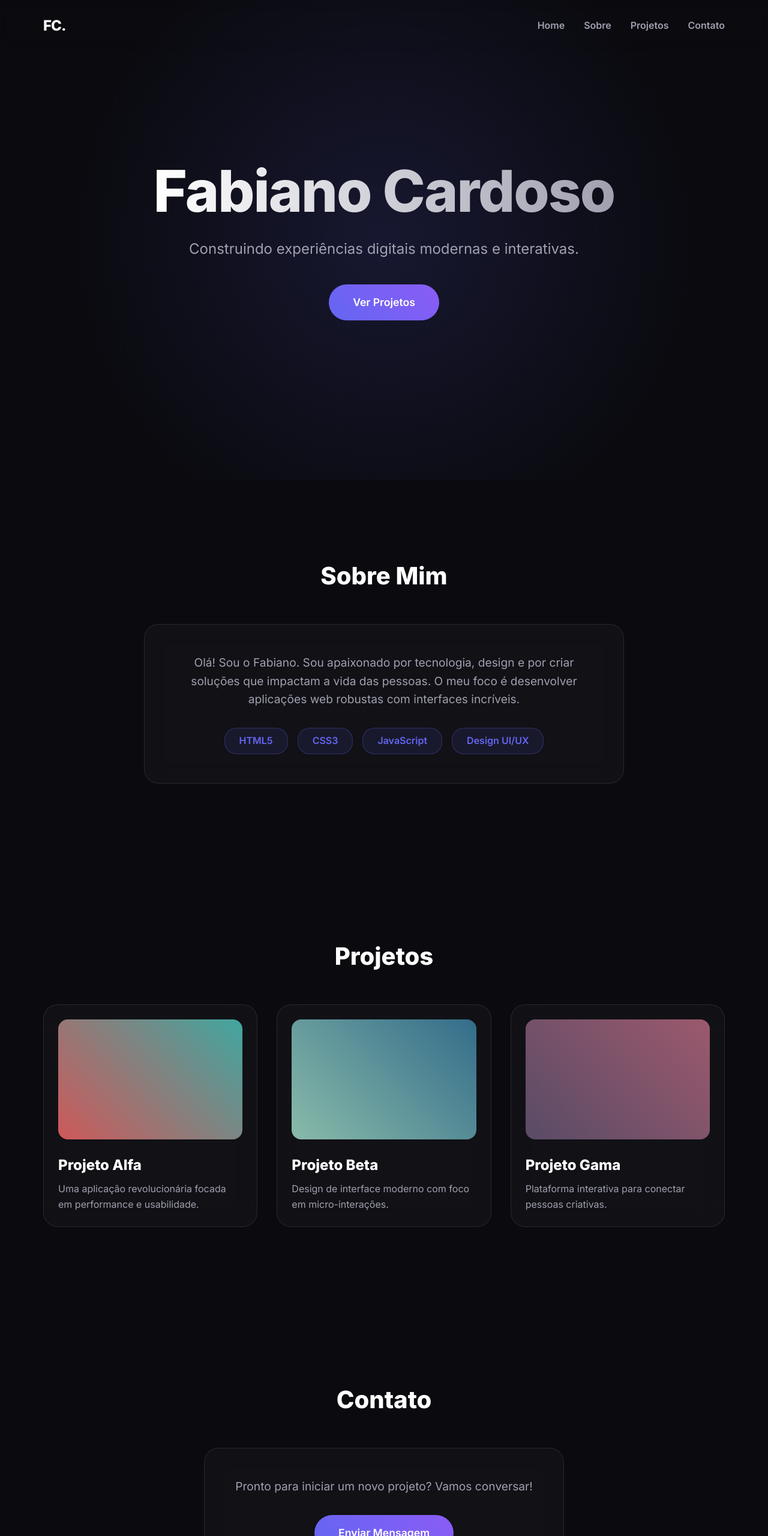
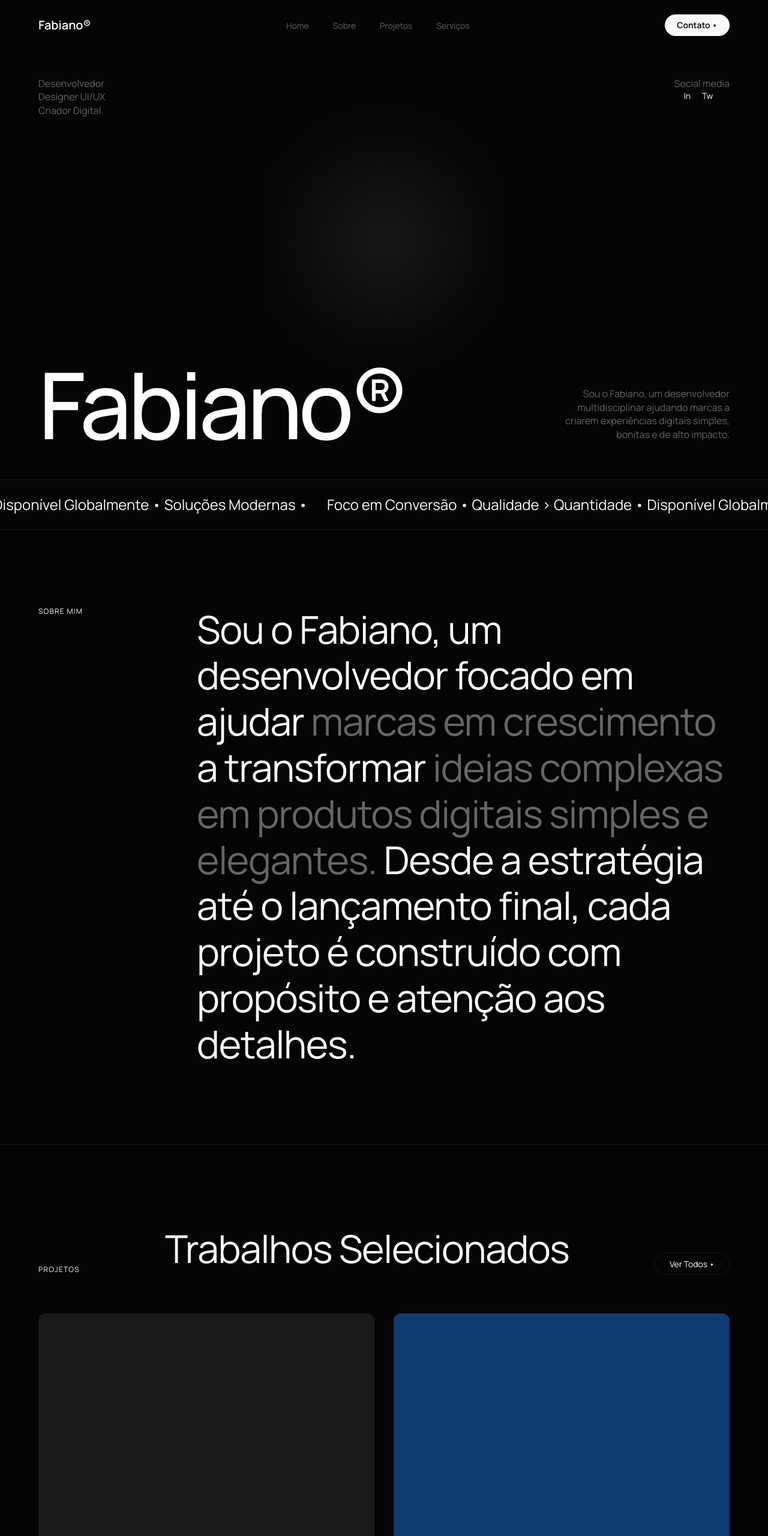
Before and after one commit to FabianoVBC/fabianovbc.github.io, a plain HTML site: page index.html in a window 1280 px wide. Shown: the top 2560 px of the page at 60% size. Drawn offline with Linux system fonts and the light colour scheme.

Commit message:
Update design to match Dribbble reference

```diff
--- a/index.html
+++ b/index.html
@@ -4,88 +4,174 @@
     <meta charset="UTF-8">
     <meta name="viewport" content="width=device-width, initial-scale=1.0">
     <title>Fabiano Cardoso | Portfolio</title>
-    <meta name="description" content="Portfolio pessoal de Fabiano Cardoso. Desenvolvedor e criador.">
+    <meta name="description" content="Portfolio de Fabiano Cardoso">
     <link rel="stylesheet" href="styles.css">
-    <link href="https://fonts.googleapis.com/css2?family=Inter:wght@300;400;600;800&display=swap" rel="stylesheet">
+    <link rel="preconnect" href="https://fonts.googleapis.com">
+    <link rel="preconnect" href="https://fonts.gstatic.com" crossorigin>
+    <link href="https://fonts.googleapis.com/css2?family=Manrope:wght@300;400;500;600;700&display=swap" rel="stylesheet">
 </head>
 <body>
-    <nav id="navbar">
-        <div class="nav-content">
-            <a href="#" class="logo">FC.</a>
+
+    <!-- Navbar -->
+    <nav class="navbar">
+        <a href="#" class="nav-logo">Fabiano®</a>
         <ul class="nav-links">
             <li><a href="#home">Home</a></li>
             <li><a href="#about">Sobre</a></li>
             <li><a href="#projects">Projetos</a></li>
-                <li><a href="#contact">Contato</a></li>
+            <li><a href="#services">Serviços</a></li>
         </ul>
-        </div>
+        <a href="#contact" class="nav-contact">Contato •</a>
     </nav>
 
+    <!-- Hero Section -->
     <header id="home" class="hero">
-        <div class="hero-content">
-            <h1 class="glitch-effect" data-text="Fabiano Cardoso">Fabiano Cardoso</h1>
-            <p class="subtitle">Construindo experiências digitais modernas e interativas.</p>
-            <a href="#projects" class="cta-button">Ver Projetos</a>
+        <div class="hero-top">
+            <div class="hero-roles">
+                <p>Desenvolvedor</p>
+                <p>Designer UI/UX</p>
+                <p>Criador Digital</p>
             </div>
-        <div class="hero-background"></div>
+            <div class="hero-social">
+                <p>Social media</p>
+                <div class="social-icons">
+                    <a href="#">In</a>
+                    <a href="#">Tw</a>
+                </div>
+            </div>
+        </div>
+
+        <div class="hero-center">
+            <!-- Placeholder para a foto central vazada -->
+            <div class="hero-image-placeholder"></div>
+        </div>
+
+        <div class="hero-bottom">
+            <h1 class="hero-title">Fabiano®</h1>
+            <div class="hero-desc">
+                <p>Sou o Fabiano, um desenvolvedor multidisciplinar ajudando marcas a criarem experiências digitais simples, bonitas e de alto impacto.</p>
+            </div>
+        </div>
     </header>
 
-    <section id="about" class="section">
-        <div class="container">
-            <h2 class="section-title">Sobre Mim</h2>
-            <div class="about-content glass-card">
-                <p>Olá! Sou o Fabiano. Sou apaixonado por tecnologia, design e por criar soluções que impactam a vida das pessoas. O meu foco é desenvolver aplicações web robustas com interfaces incríveis.</p>
-                <div class="skills">
-                    <span class="skill-tag">HTML5</span>
-                    <span class="skill-tag">CSS3</span>
-                    <span class="skill-tag">JavaScript</span>
-                    <span class="skill-tag">Design UI/UX</span>
+    <!-- Marquee -->
+    <div class="marquee-container">
+        <div class="marquee-content">
+            <span>Foco em Conversão • Qualidade > Quantidade • Disponível Globalmente • Soluções Modernas •</span>
+            <span>Foco em Conversão • Qualidade > Quantidade • Disponível Globalmente • Soluções Modernas •</span>
         </div>
+    </div>
+
+    <!-- About Section -->
+    <section id="about" class="section about-section">
+        <div class="label-col">
+            <p class="section-label">SOBRE MIM</p>
+        </div>
+        <div class="content-col">
+            <h2 class="about-text">
+                Sou o Fabiano, um desenvolvedor focado em ajudar <span class="muted">marcas em crescimento</span> a transformar <span class="muted">ideias complexas em produtos digitais simples e elegantes.</span> Desde a estratégia até o lançamento final, cada projeto é construído com propósito e atenção aos detalhes.
+            </h2>
+        </div>
+    </section>
+
+    <!-- Projects Section -->
+    <section id="projects" class="section projects-section">
+        <div class="projects-header">
+            <p class="section-label">PROJETOS</p>
+            <h2 class="section-title">Trabalhos Selecionados</h2>
+            <a href="#" class="view-all">Ver Todos •</a>
+        </div>
+
+        <div class="projects-grid">
+            <div class="project-card">
+                <div class="project-img bg-dark-gray"></div>
+                <div class="project-info">
+                    <h3>Identidade Nova</h3>
+                    <span class="project-year">/2026</span>
+                </div>
+                <p class="project-category">Brand Identity</p>
+            </div>
+            <div class="project-card">
+                <div class="project-img bg-blue"></div>
+                <div class="project-info">
+                    <h3>CapWave</h3>
+                    <span class="project-year">/2026</span>
+                </div>
+                <p class="project-category">Product Design</p>
+            </div>
+            <div class="project-card">
+                <div class="project-img bg-red"></div>
+                <div class="project-info">
+                    <h3>Vertex Space</h3>
+                    <span class="project-year">/2025</span>
+                </div>
+                <p class="project-category">Web Design</p>
+            </div>
+            <div class="project-card">
+                <div class="project-img bg-green"></div>
+                <div class="project-info">
+                    <h3>Evermark</h3>
+                    <span class="project-year">/2025</span>
+                </div>
+                <p class="project-category">Logo Design</p>
             </div>
         </div>
     </section>
 
-    <section id="projects" class="section">
-        <div class="container">
-            <h2 class="section-title">Projetos</h2>
-            <div class="projects-grid">
-                <div class="project-card glass-card">
-                    <div class="project-image" style="background: linear-gradient(45deg, #FF6B6B, #4ECDC4);"></div>
-                    <div class="project-info">
-                        <h3>Projeto Alfa</h3>
-                        <p>Uma aplicação revolucionária focada em performance e usabilidade.</p>
+    <!-- Services Section -->
+    <section id="services" class="section services-section">
+        <div class="label-col">
+            <p class="section-label">O QUE EU FAÇO</p>
         </div>
+        <div class="content-col services-list">
+            <div class="service-item active">
+                <span class="service-num">01</span>
+                <h2>Branding</h2>
             </div>
-                <div class="project-card glass-card">
-                    <div class="project-image" style="background: linear-gradient(45deg, #A8E6CF, #3D84A8);"></div>
-                    <div class="project-info">
-                        <h3>Projeto Beta</h3>
-                        <p>Design de interface moderno com foco em micro-interações.</p>
+            <div class="service-item">
+                <span class="service-num">02</span>
+                <h2>Desenvolvimento</h2>
             </div>
+            <div class="service-item">
+                <span class="service-num">03</span>
+                <h2>Motion</h2>
             </div>
-                <div class="project-card glass-card">
-                    <div class="project-image" style="background: linear-gradient(45deg, #6C5B7B, #C06C84);"></div>
-                    <div class="project-info">
-                        <h3>Projeto Gama</h3>
-                        <p>Plataforma interativa para conectar pessoas criativas.</p>
-                    </div>
-                </div>
+            <div class="service-item">
+                <span class="service-num">04</span>
+                <h2>UI/UX Design</h2>
             </div>
         </div>
     </section>
 
-    <section id="contact" class="section">
-        <div class="container">
-            <h2 class="section-title">Contato</h2>
-            <div class="contact-card glass-card">
-                <p>Pronto para iniciar um novo projeto? Vamos conversar!</p>
-                <a href="mailto:contato@exemplo.com" class="cta-button">Enviar Mensagem</a>
+    <!-- CTA Section -->
+    <section id="contact" class="section cta-section">
+        <h1 class="cta-title">Vamos conversar <span class="arrow">→</span></h1>
+    </section>
+
+    <!-- Footer -->
+    <footer class="footer">
+        <div class="footer-top">
+            <h2 class="footer-logo">Fabiano®</h2>
+            <div class="footer-links">
+                <div class="footer-col">
+                    <a href="#">Home</a>
+                    <a href="#">Sobre</a>
+                    <a href="#">Serviços</a>
+                </div>
+                <div class="footer-col">
+                    <a href="#">Projetos</a>
+                    <a href="#">Blog</a>
+                    <a href="#">Contato</a>
                 </div>
             </div>
-    </section>
-
-    <footer>
-        <p>&copy; 2026 Fabiano Cardoso. Todos os direitos reservados.</p>
+        </div>
+        <div class="footer-bottom">
+            <p>Design inspirado em portfólios premium.</p>
+            <div class="footer-legal">
+                <a href="#">Style guide</a>
+                <a href="#">Licenças</a>
+            </div>
+        </div>
     </footer>
 
     <script src="script.js"></script>
--- a/script.js
+++ b/script.js
@@ -1,15 +1,23 @@
-// Navbar scroll effect
-const navbar = document.getElementById('navbar');
+// Marquee continuous loop clone
+const marqueeContent = document.querySelector('.marquee-content');
+if (marqueeContent) {
+    const clone = marqueeContent.innerHTML;
+    marqueeContent.innerHTML += clone;
+}
 
-window.addEventListener('scroll', () => {
-    if (window.scrollY > 50) {
-        navbar.classList.add('scrolled');
-    } else {
-        navbar.classList.remove('scrolled');
-    }
+// Service items hover effect
+const serviceItems = document.querySelectorAll('.service-item');
+
+serviceItems.forEach(item => {
+    item.addEventListener('mouseenter', () => {
+        // Remove active class from all
+        serviceItems.forEach(i => i.classList.remove('active'));
+        // Add to current
+        item.classList.add('active');
+    });
 });
 
-// Subtle reveal animation for sections
+// Smooth reveal animation
 const observerOptions = {
     root: null,
     rootMargin: '0px',
@@ -28,7 +36,7 @@ const observer = new IntersectionObserver((entries, observer) => {
 
 document.querySelectorAll('.section').forEach(section => {
     section.style.opacity = '0';
-    section.style.transform = 'translateY(30px)';
-    section.style.transition = 'all 0.6s ease-out';
+    section.style.transform = 'translateY(20px)';
+    section.style.transition = 'opacity 0.8s ease-out, transform 0.8s ease-out';
     observer.observe(section);
 });
--- a/styles.css
+++ b/styles.css
@@ -1,11 +1,9 @@
 :root {
-    --bg-color: #0a0a0f;
+    --bg-color: #050505;
     --text-primary: #ffffff;
-    --text-secondary: #a0a0b0;
-    --accent-1: #6366f1;
-    --accent-2: #8b5cf6;
-    --glass-bg: rgba(255, 255, 255, 0.03);
-    --glass-border: rgba(255, 255, 255, 0.1);
+    --text-muted: #666666;
+    --border-color: #1a1a1a;
+    --font-main: 'Manrope', sans-serif;
 }
 
 * {
@@ -15,268 +13,302 @@
 }
 
 body {
-    font-family: 'Inter', sans-serif;
+    font-family: var(--font-main);
     background-color: var(--bg-color);
     color: var(--text-primary);
-    line-height: 1.6;
+    -webkit-font-smoothing: antialiased;
     overflow-x: hidden;
+    line-height: 1.4;
 }
 
-html {
-    scroll-behavior: smooth;
+a {
+    color: var(--text-primary);
+    text-decoration: none;
+}
+
+/* Typography Scale */
+h1 { font-size: clamp(4rem, 12vw, 10rem); font-weight: 500; letter-spacing: -0.04em; }
+h2 { font-size: clamp(2rem, 5vw, 4rem); font-weight: 400; letter-spacing: -0.02em; }
+h3 { font-size: 1.25rem; font-weight: 500; }
+p { font-size: 1rem; color: var(--text-muted); }
+.muted { color: var(--text-muted); }
+
+/* Layout & Grid */
+.section {
+    padding: 8rem 4rem;
+    max-width: 1600px;
+    margin: 0 auto;
+    border-bottom: 1px solid var(--border-color);
+}
+
+.label-col {
+    width: 200px;
+    flex-shrink: 0;
+}
+.section-label {
+    font-size: 0.75rem;
+    text-transform: uppercase;
+    letter-spacing: 0.1em;
+    color: var(--text-primary);
 }
 
 /* Navbar */
-#navbar {
+.navbar {
     position: fixed;
     top: 0;
     width: 100%;
-    padding: 1.5rem 0;
-    z-index: 1000;
-    transition: all 0.3s ease;
-    backdrop-filter: blur(10px);
-    border-bottom: 1px solid transparent;
-}
-
-#navbar.scrolled {
-    padding: 1rem 0;
-    background: rgba(10, 10, 15, 0.8);
-    border-bottom: 1px solid var(--glass-border);
-}
-
-.nav-content {
-    max-width: 1200px;
-    margin: 0 auto;
+    padding: 1.5rem 4rem;
     display: flex;
     justify-content: space-between;
     align-items: center;
-    padding: 0 2rem;
+    z-index: 100;
+    mix-blend-mode: difference;
 }
 
-.logo {
-    font-size: 1.5rem;
-    font-weight: 800;
-    color: var(--text-primary);
-    text-decoration: none;
-    letter-spacing: -1px;
+.nav-logo {
+    font-size: 1.25rem;
+    font-weight: 600;
 }
 
 .nav-links {
     display: flex;
     list-style: none;
-    gap: 2rem;
+    gap: 2.5rem;
 }
 
 .nav-links a {
-    color: var(--text-secondary);
-    text-decoration: none;
-    font-weight: 600;
-    transition: color 0.3s ease;
+    font-size: 0.875rem;
+    color: var(--text-muted);
+    transition: color 0.3s;
 }
 
-.nav-links a:hover {
+.nav-links a:hover { color: var(--text-primary); }
+
+.nav-contact {
+    background: #fff;
+    color: #000;
+    padding: 0.5rem 1.25rem;
+    border-radius: 50px;
+    font-size: 0.875rem;
+    font-weight: 600;
+}
+
+/* Hero */
+.hero {
+    height: 100vh;
+    display: flex;
+    flex-direction: column;
+    justify-content: space-between;
+    padding: 8rem 4rem 4rem 4rem;
+    position: relative;
+    border-bottom: 1px solid var(--border-color);
+}
+
+.hero-top {
+    display: flex;
+    justify-content: space-between;
+    font-size: 0.875rem;
+    z-index: 10;
+}
+
+.hero-roles p, .hero-social p { color: var(--text-muted); }
+.social-icons a { margin-left: 1rem; }
+
+.hero-center {
+    position: absolute;
+    top: 50%;
+    left: 50%;
+    transform: translate(-50%, -50%);
+    width: 400px;
+    height: 500px;
+    background: radial-gradient(circle, #2a2a2a 0%, #050505 70%);
+    opacity: 0.5; /* Placeholder for portrait */
+    z-index: 1;
+}
+
+.hero-bottom {
+    display: flex;
+    justify-content: space-between;
+    align-items: flex-end;
+    z-index: 10;
+}
+
+.hero-title {
+    line-height: 0.8;
+}
+
+.hero-desc {
+    max-width: 300px;
+    text-align: right;
+}
+
+/* Marquee */
+.marquee-container {
+    padding: 1.5rem 0;
+    border-bottom: 1px solid var(--border-color);
+    overflow: hidden;
+    white-space: nowrap;
+    display: flex;
+}
+
+.marquee-content {
+    display: flex;
+    animation: scroll 20s linear infinite;
+}
+
+.marquee-content span {
+    font-size: 1.5rem;
+    margin-right: 2rem;
+}
+
+@keyframes scroll {
+    0% { transform: translateX(0); }
+    100% { transform: translateX(-50%); }
+}
+
+/* About */
+.about-section {
+    display: flex;
+    gap: 4rem;
+}
+
+.about-text {
+    line-height: 1.2;
+    max-width: 1000px;
+}
+
+/* Projects */
+.projects-header {
+    display: flex;
+    justify-content: space-between;
+    align-items: flex-end;
+    margin-bottom: 4rem;
+}
+
+.view-all {
+    padding: 0.5rem 1.5rem;
+    border: 1px solid var(--border-color);
+    border-radius: 50px;
+    font-size: 0.875rem;
+}
+
+.projects-grid {
+    display: grid;
+    grid-template-columns: 1fr 1fr;
+    gap: 4rem 2rem;
+}
+
+.project-img {
+    width: 100%;
+    aspect-ratio: 4/3;
+    border-radius: 12px;
+    margin-bottom: 1.5rem;
+}
+
+.bg-dark-gray { background: #1a1a1a; }
+.bg-blue { background: #0f3b73; }
+.bg-red { background: #7a1515; }
+.bg-green { background: #2f4f3f; }
+
+.project-info {
+    display: flex;
+    justify-content: space-between;
+    align-items: center;
+    margin-bottom: 0.25rem;
+}
+
+/* Services */
+.services-section {
+    display: flex;
+    gap: 4rem;
+}
+
+.services-list {
+    flex-grow: 1;
+}
+
+.service-item {
+    display: flex;
+    align-items: baseline;
+    gap: 2rem;
+    padding: 2rem 0;
+    border-bottom: 1px solid var(--border-color);
+    color: var(--text-muted);
+    transition: color 0.3s;
+    cursor: pointer;
+}
+
+.service-item.active, .service-item:hover {
     color: var(--text-primary);
 }
 
-/* Hero Section */
-.hero {
-    min-height: 100vh;
-    display: flex;
-    align-items: center;
-    justify-content: center;
-    position: relative;
-    padding: 0 2rem;
-    text-align: center;
+.service-num {
+    font-size: 0.875rem;
 }
 
-.hero-background {
-    position: absolute;
-    top: 0;
-    left: 0;
-    width: 100%;
-    height: 100%;
-    background: radial-gradient(circle at center, rgba(99, 102, 241, 0.15) 0%, rgba(10, 10, 15, 1) 70%);
-    z-index: -1;
+.service-item h2 {
+    font-size: clamp(3rem, 6vw, 5rem);
 }
 
-.hero-content {
-    max-width: 800px;
-    animation: fadeUp 1s ease-out;
+/* CTA */
+.cta-section {
+    text-align: center;
+    padding: 12rem 2rem;
+    border-bottom: none;
 }
 
-.hero h1 {
-    font-size: clamp(3rem, 8vw, 6rem);
-    font-weight: 800;
-    line-height: 1.1;
-    margin-bottom: 1.5rem;
-    background: linear-gradient(to right, #fff, #a0a0b0);
-    -webkit-background-clip: text;
-    -webkit-text-fill-color: transparent;
-    letter-spacing: -2px;
+.cta-title {
+    font-size: clamp(3rem, 8vw, 8rem);
 }
 
-.subtitle {
-    font-size: clamp(1.2rem, 3vw, 1.5rem);
-    color: var(--text-secondary);
-    margin-bottom: 2.5rem;
+/* Footer */
+.footer {
+    padding: 4rem;
+    border-top: 1px solid var(--border-color);
 }
 
-.cta-button {
-    display: inline-block;
-    padding: 1rem 2.5rem;
-    font-size: 1.1rem;
-    font-weight: 600;
-    color: var(--text-primary);
-    background: linear-gradient(45deg, var(--accent-1), var(--accent-2));
-    border-radius: 50px;
-    text-decoration: none;
-    transition: transform 0.3s ease, box-shadow 0.3s ease;
-    border: none;
-    cursor: pointer;
+.footer-top {
+    display: flex;
+    justify-content: space-between;
+    margin-bottom: 8rem;
 }
 
-.cta-button:hover {
-    transform: translateY(-3px);
-    box-shadow: 0 10px 20px rgba(99, 102, 241, 0.4);
+.footer-logo {
+    font-size: 3rem;
 }
 
-/* Glassmorphism Classes */
-.glass-card {
-    background: var(--glass-bg);
-    border: 1px solid var(--glass-border);
-    backdrop-filter: blur(20px);
-    border-radius: 24px;
-    padding: 3rem;
-    transition: transform 0.3s ease;
+.footer-links {
+    display: flex;
+    gap: 6rem;
 }
 
-.glass-card:hover {
-    transform: translateY(-5px);
-    background: rgba(255, 255, 255, 0.05);
-}
-
-/* Sections */
-.section {
-    padding: 8rem 2rem;
-    max-width: 1200px;
-    margin: 0 auto;
-}
-
-.section-title {
-    font-size: 2.5rem;
-    margin-bottom: 3rem;
-    font-weight: 800;
-    text-align: center;
-}
-
-/* About Section */
-.about-content {
-    max-width: 800px;
-    margin: 0 auto;
-    text-align: center;
-}
-
-.about-content p {
-    font-size: 1.2rem;
-    color: var(--text-secondary);
-    margin-bottom: 2rem;
-}
-
-.skills {
+.footer-col {
     display: flex;
-    flex-wrap: wrap;
-    justify-content: center;
+    flex-direction: column;
     gap: 1rem;
 }
 
-.skill-tag {
-    padding: 0.5rem 1.5rem;
-    background: rgba(99, 102, 241, 0.1);
-    border: 1px solid rgba(99, 102, 241, 0.3);
-    border-radius: 20px;
-    color: var(--accent-1);
-    font-weight: 600;
+.footer-col a {
+    color: var(--text-muted);
 }
 
-/* Projects Section */
-.projects-grid {
-    display: grid;
-    grid-template-columns: repeat(auto-fit, minmax(300px, 1fr));
-    gap: 2rem;
+.footer-bottom {
+    display: flex;
+    justify-content: space-between;
+    color: var(--text-muted);
+    font-size: 0.875rem;
 }
 
-.project-card {
-    padding: 1.5rem;
-    display: flex;
-    flex-direction: column;
-    gap: 1.5rem;
+.footer-legal a {
+    margin-left: 2rem;
+    color: var(--text-muted);
 }
 
-.project-image {
-    width: 100%;
-    height: 200px;
-    border-radius: 16px;
-    opacity: 0.8;
-    transition: opacity 0.3s ease;
+@media (max-width: 768px) {
+    .section { padding: 4rem 2rem; }
+    .about-section, .services-section { flex-direction: column; gap: 2rem; }
+    .projects-grid { grid-template-columns: 1fr; }
+    .hero { padding: 6rem 2rem 2rem 2rem; }
+    .navbar { padding: 1rem 2rem; }
+    .nav-links { display: none; }
 }
-
-.project-card:hover .project-image {
-    opacity: 1;
-}
-
-.project-info h3 {
-    font-size: 1.5rem;
-    margin-bottom: 0.5rem;
-}
-
-.project-info p {
-    color: var(--text-secondary);
-}
-
-/* Contact Section */
-.contact-card {
-    text-align: center;
-    max-width: 600px;
-    margin: 0 auto;
-}
-
-.contact-card p {
-    font-size: 1.2rem;
-    margin-bottom: 2rem;
-    color: var(--text-secondary);
-}
-
-/* Footer */
-footer {
-    text-align: center;
-    padding: 3rem 2rem;
-    color: var(--text-secondary);
-    border-top: 1px solid var(--glass-border);
-}
-
-/* Animations */
-@keyframes fadeUp {
-    from {
-        opacity: 0;
-        transform: translateY(30px);
-    }
-    to {
-        opacity: 1;
-        transform: translateY(0);
-    }
-}
-
-/* Responsive */
-@media (max-width: 768px) {
-    .nav-links {
-        display: none;
-    }
-
-    .section {
-        padding: 4rem 1.5rem;
-    }
-
-    .glass-card {
-        padding: 2rem;
-    }
-}
```
Lines whose indentation alone changed are shown as unchanged.
